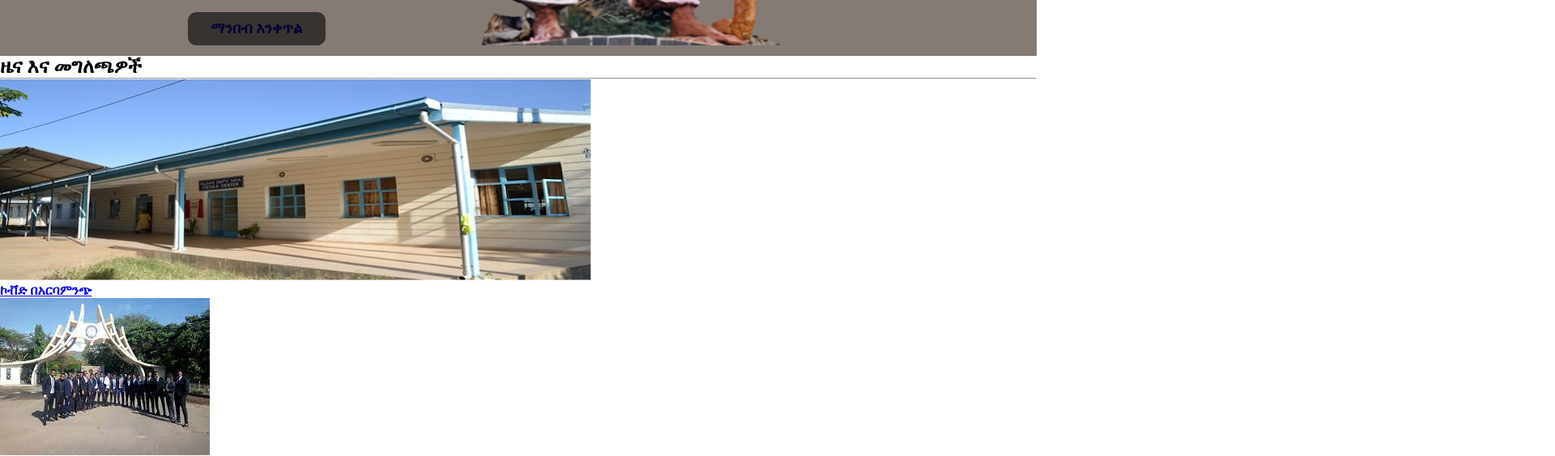
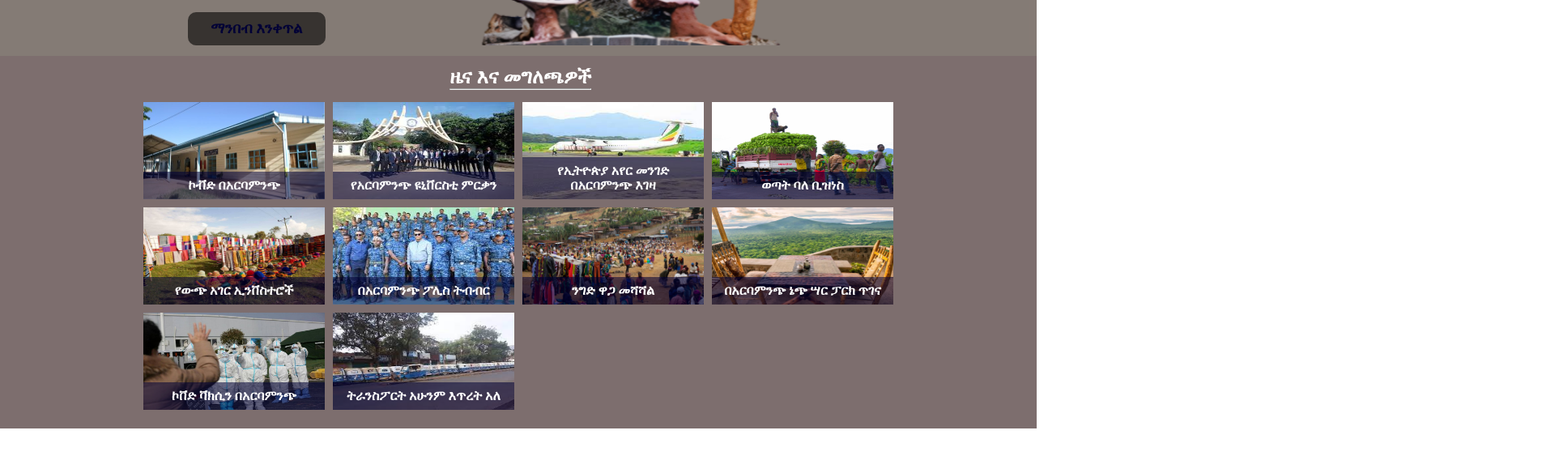
Before and after one commit to Match-Tech-Tamirat/Ethiopiaweb-Web-Arbaminch, a plain HTML site: page index.html in a window 1280 px wide. Shown: the part 1216-1779 px from the top of the page at 81% size, 1920 px wide, since content can reach past the window. After the commit the page ends 1745 px from the top, so only its background shows below. Drawn offline with Linux system fonts and the light colour scheme; a web font is replaced by a local one.

Commit message:
Add new main body below bottom container. This commit includes modifications to style.css files.

```diff
--- a/CSS/style.css
+++ b/CSS/style.css
@@ -297,4 +297,97 @@
   left: 200px;
 }
 
+
+.main-body__bottom-image-title:hover{
+  color: #ff36f5;
+  box-shadow: 0 0 10px 5px #3f063c;
+}
 /*-------------------------------main body bottom container ABULE CHEDO IMAGE TEXT AND BUTTON END-----------------------*/
+
+
+
+/*-------------------------------main body bottom container NEWS GRID 2D START-----------------------*/
+.main-body__below-bottom-container {
+  width: 100%;
+  display: flex;
+  flex-direction: column;
+  align-items: center;
+  background-color: rgb(125, 110, 110);
+  padding: 8px 10px;
+  color: #ffffff;
+}
+
+.main-body__below_bottom-title {
+  /* background-color: blanchedalmond; */
+  width: var(--max-width);
+  max-width: var(--max-width);
+  padding-left: 5px;
+  padding-top: 5px;
+  padding-bottom: 0;
+}
+
+.main-body__below_bottom-title hr {
+  width: 100%;
+  margin: 0;
+}
+
+.main-body__below_bottom-news-container {
+  /* background-color: blueviolet; */
+  width: var(--max-width);
+  max-width: var(--max-width);
+  padding: 15px;
+  display: grid;
+  grid-template-columns: 1fr 1fr 1fr 1fr;
+  gap: 10px;
+}
+
+.main-body__below_bottom-news-box {
+  position: relative;
+  background-color: white;
+  width: 28vh;
+  height: 15vh;
+}
+
+/* image item handles zoom and hover */
+.main-body__below_bottom-news-image {
+  width: 28vh;
+  height: 15vh;
+  overflow: hidden;
+}
+
+.main-body__below_bottom-news-image img {
+  width: 100%;
+  height: 100%;
+  transition: transform .2s;
+}
+
+.main-body__below_bottom-news-image img:hover {
+  width: 100%;
+  height: 100%;
+  transform: scale(1.5);
+}
+
+/* image items zoom and hover handle ends  */
+
+.main-body__below_bottom-news-title {
+  position: absolute;
+  bottom: 0px;
+  background-color: #0101368c;
+  width: 100%;
+  text-align: center;
+  color: #ffffff;
+  padding: 8px;
+  transition: all 0.4s ease;
+}
+
+.main-body__below_bottom-news-title:hover {
+  position: absolute;
+  bottom: 0px;
+  background-color: white;
+  width: 100%;
+  text-align: center;
+  color: #010136c9;
+  padding: 8px;
+}
+
+/*-------------------------------main body bottom container NEWS GRID 2D END-----------------------*/
```
